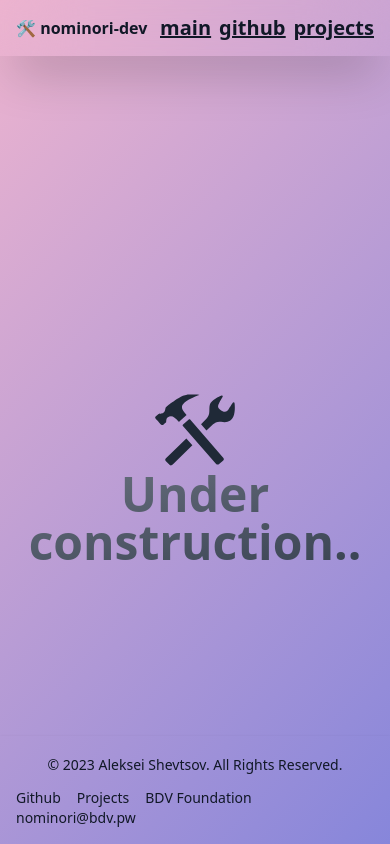
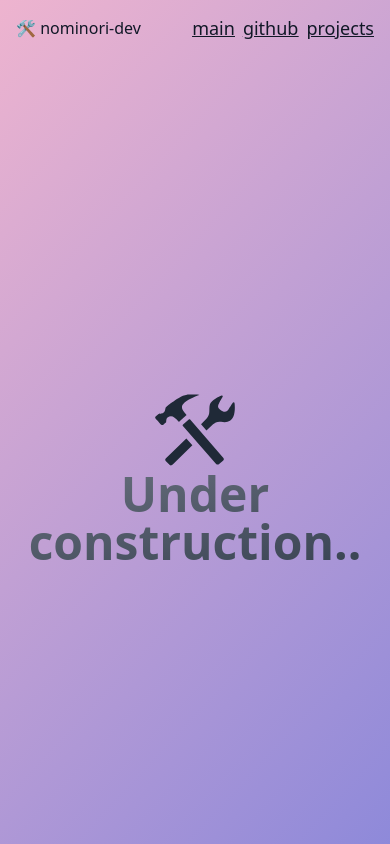
Before and after one commit to nominori-dev/nomi-web, a Next.js app: page /projects in a window 390 px wide. Shown: the top 844 px of the page. Built offline with nearby package versions, Linux system fonts and the light colour scheme; what tailwindcss-font-inter would draw is missing.

Commit message:
fixed responsivity on mobile

```diff
--- a/components/Footer.tsx
+++ b/components/Footer.tsx
@@ -2,11 +2,11 @@ import Link from "next/link";
 
 export default function Footer() {
     return (
-        <footer className="fixed inset-x-0 bottom-0 shadow text-center">
-            <div className="w-full mx-auto max-w-screen-xl p-4 md:flex md:items-center md:justify-between">
+        <footer className="text-center">
+            <div className="w-full mx-auto max-w-screen-xl p-4 flex flex-col md:flex-row md:items-center md:justify-between">
                 <span className="text-sm text-gray-900 sm:text-center">© 2023 <Link href="https://co.bdv.pw/contact" className="hover:underline">Aleksei Shevtsov</Link>. All Rights Reserved.
                 </span>
-                <ul className="flex flex-wrap items-center mt-3 text-sm font-medium text-gray-900 sm:mt-0">
+                <ul className="flex flex-wrap items-center justify-center mt-3 text-sm font-medium text-gray-900 sm:mt-0">
                     <li>
                         <Link href="https://github.com/nominori-dev" className="mr-4 hover:underline md:mr-6 ">Github</Link>
                     </li>
--- a/components/Navbar.tsx
+++ b/components/Navbar.tsx
@@ -2,11 +2,11 @@ import Link from "next/link";
 
 export default function Navbar() {
     return (
-        <nav className="fixed sticky top-0 z-10 backdrop-filter backdrop-blur-2xl bg-opacity-30 shadow-2xl">
+        <nav className="relative w-full z-20 top-0 left-0`">
             <div className="max-w-5xl mx-auto px-4">
                 <div className="flex items-center justify-between h-14">
-                    <span className="sm:text-2xl text-gray-900 font-black font-semibold hover:text-gray-800"><Link href='/'>🛠 nominori-dev</Link></span>
-                    <div className="flex space-x-2 text-xl font-semibold text-gray-900 underline">
+                    <span className="sm:text-2xl text-gray-900 hover:text-gray-800"><Link href='/'>🛠 nominori-dev</Link></span>
+                    <div className="flex space-x-2 text-lg sm:text-xl text-gray-900 underline">
                         <Link className="hover:text-gray-600 hover:transition-all" href='/'>main</Link>
                         <Link className="hover:text-gray-600 hover:transition-all" href='https://github.com/nominori-dev'>github</Link>
                         <Link className="hover:text-gray-600 hover:transition-all" href='/projects'>projects</Link>
--- a/components/layout/Layout.tsx
+++ b/components/layout/Layout.tsx
@@ -11,9 +11,9 @@ type LayoutProps = {
 
 export default function Layout({ children }: LayoutProps): JSX.Element {
     return (
-        <div className="font-inter">
+        <div className="font-inter flex flex-col">
             <Navbar />
-            <main className="flex-grow">{children}</main>
+            <main>{children}</main>
             <Footer />
         </div>
     )
--- a/pages/index.tsx
+++ b/pages/index.tsx
@@ -24,25 +24,25 @@ export const Home: FC = ({ data }: any) => {
         <link rel="icon" href="/favicon.ico" />
       </Head>
       <main className='h-screen flex flex-col items-center justify-center'>
-        <div className='flex flex-col text-center space-y-2 pb-8'>
-          <h1 className="mb-2 text-6xl font-bold tracking-tight text-gray-900 hover:underline">Aleksei Shevtsov</h1>
-          <p className="mb-3 text-xl max-w-4xl font-normal text-gray-700">Software developer and Co-Founder of BDV Foundation,
+        <div className='flex flex-col text-center space-y-2'>
+          <h1 className="mb-2 text-3xl md:text-4xl font-bold tracking-tight text-gray-900 hover:underline">Aleksei Shevtsov</h1>
+          <p className="mb-3 text-md md:text-xl max-w-xl md:max-w-4xl font-normal text-gray-700">Software developer and Co-Founder of BDV Foundation,
             a company that provides Software as a Service and Outsourcing services.
             I&apos;m working with Java-based applications.</p>
         </div>
-        <div className='pb-24'>
+        <div className='pt-12'>
           <div className="max-w-xs md:max-w-lg p-6 bg-white backdrop-filter backdrop-blur-lg bg-opacity-40 rounded-xl shadow-2xl shadow-purple-400">
             <div>
-              <h5 class="mb-2 text-2xl font-bold tracking-tight text-gray-900">📚 <span className=' hover:underline'>Skills</span></h5>
-              <div>
+              <h5 class="mb-2 text-xl sm:text-2xl font-bold tracking-tight text-gray-900">📚 <span className=' hover:underline'>Skills</span></h5>
+              <div className="text-sm sm:text-md">
                 <p class="mb-3 font-normal text-gray-600">Java + Spring Framework (CRUD Applications, REST API&apos;s, MVC, Microservices).</p>
                 <p class="mb-3 font-normal text-gray-600">TypeScript & JavaScript (React, NextJS, NestJS, Vue).</p>
                 <p class="mb-3 font-normal text-gray-600">Git, Docker, WSL. Also experienced with Jenkins, Gitlab for CI/CD Pipelines.</p>
               </div>
             </div>
             <div>
-              <h5 className="mb-2 text-2xl font-bold tracking-tight text-gray-900">📞 <span className='hover:underline'>Contact</span></h5>
-              <div>
+              <h5 className="mb-2 text-xl sm:text-2xl font-bold tracking-tight text-gray-900">📞 <span className='hover:underline'>Contact</span></h5>
+              <div className="text-sm sm:text-md">
                 <p className="mb-3 font-normal text-gray-600">You can reach me by this e-mail: <Link href="mailto:nominori@bdv.pw" class="inline-flex items-center text-blue-900 hover:underline">
                   nominori@bdv.pw
                   <svg className="w-5 h-5 ml-1" fill="currentColor" viewBox="0 0 20 20" xmlns="http://www.w3.org/2000/svg"><path d="M11 3a1 1 0 100 2h2.586l-6.293 6.293a1 1 0 101.414 1.414L15 6.414V9a1 1 0 102 0V4a1 1 0 00-1-1h-5z"></path><path d="M5 5a2 2 0 00-2 2v8a2 2 0 002 2h8a2 2 0 002-2v-3a1 1 0 10-2 0v3H5V7h3a1 1 0 000-2H5z"></path></svg>
```
